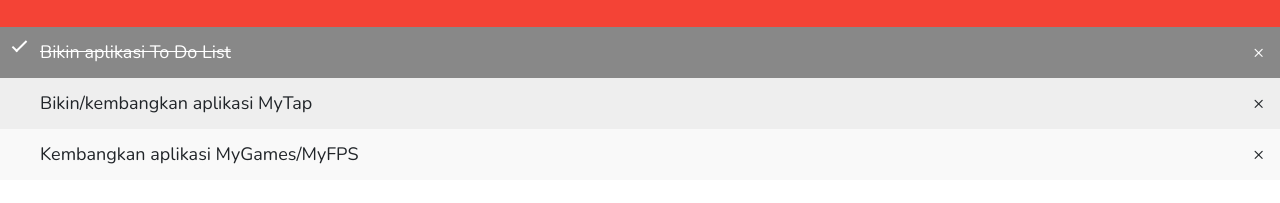
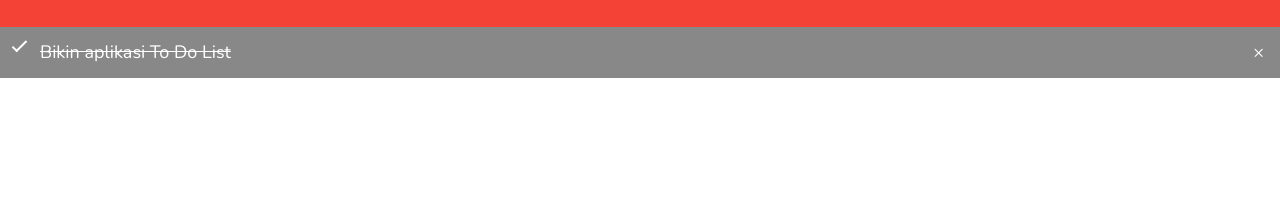
Before and after one commit to DoharDNR/MyToDoList, a plain HTML site: page index.html in a window 1280 px wide. Shown: the part 133-336 px from the top of the page. Drawn offline with nearby package versions, Linux system fonts and the light colour scheme.

Commit message:
update reset list

```diff
--- a/index.html
+++ b/index.html
@@ -19,8 +19,6 @@
 
             <ul id="myUL">
                 <li class="checked">Bikin aplikasi To Do List</li>
-                <li>Bikin/kembangkan aplikasi MyTap</li>
-                <li>Kembangkan aplikasi MyGames/MyFPS</li>
             </ul>
             <script src="https://cdn.jsdelivr.net/npm/bootstrap@5.2.3/dist/js/bootstrap.bundle.min.js" integrity="sha384-kenU1KFdBIe4zVF0s0G1M5b4hcpxyD9F7jL+jjXkk+Q2h455rYXK/7HAuoJl+0I4" crossorigin="anonymous"></script>
             <script src="app.js"></script>
```
